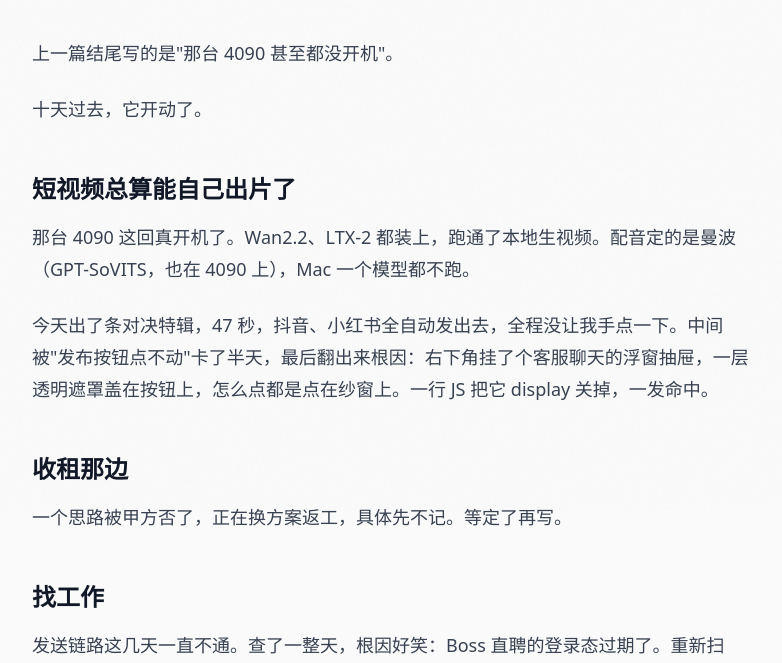
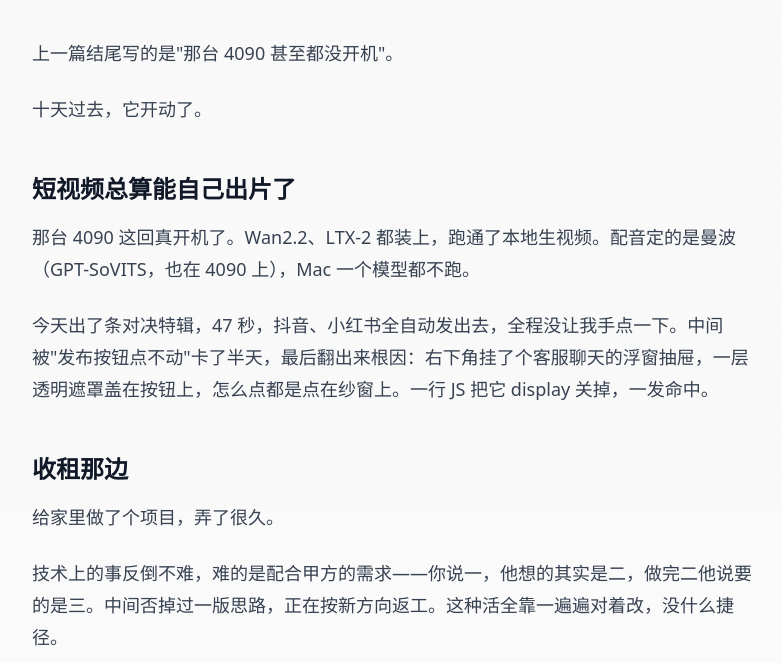
Before and after one commit to Liooo0/lio-blog, an Astro site: page /lio-blog/blog/recent-log-2026-09 in a window 1280 px wide. Shown: the part 289-952 px from the top of the page, without its empty margins (248-1030 px from the left). Built offline with nearby package versions, Linux system fonts and the light colour scheme; Astro itself is replaced by a stand-in of ours.

Commit message:
blog: 收租段改为配合甲方需求的泛写

```diff
--- a/src/content/blog/recent-log-2026-09.mdx
+++ b/src/content/blog/recent-log-2026-09.mdx
@@ -18,7 +18,9 @@ draft: false
 
 ## 收租那边
 
-一个思路被甲方否了，正在换方案返工，具体先不记。等定了再写。
+给家里做了个项目，弄了很久。
+
+技术上的事反倒不难，难的是配合甲方的需求——你说一，他想的其实是二，做完二他说要的是三。中间否掉过一版思路，正在按新方向返工。这种活全靠一遍遍对着改，没什么捷径。
 
 ## 找工作
 
```
